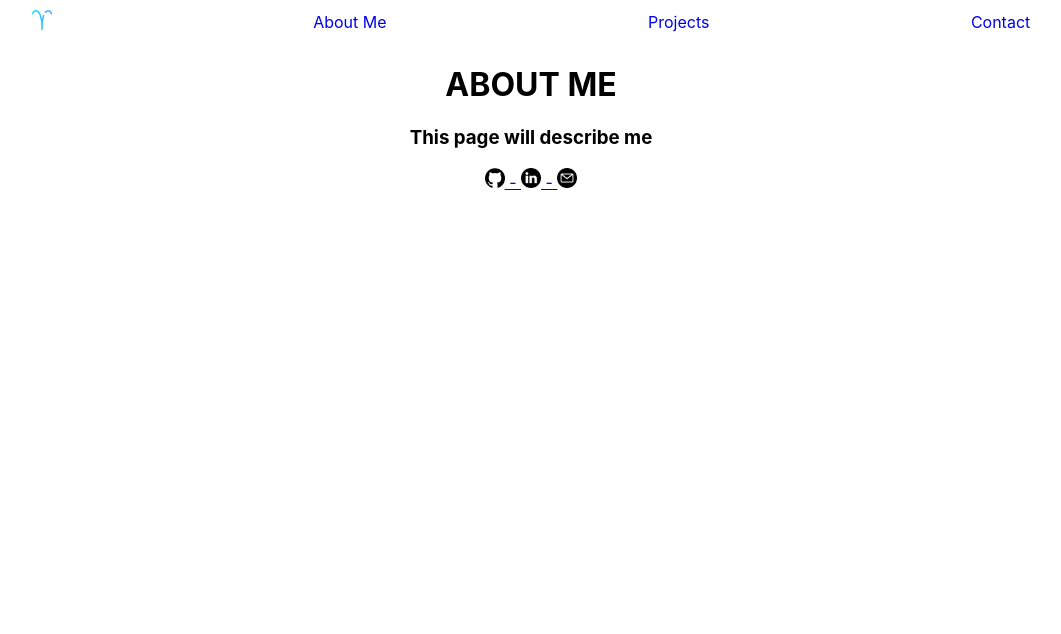
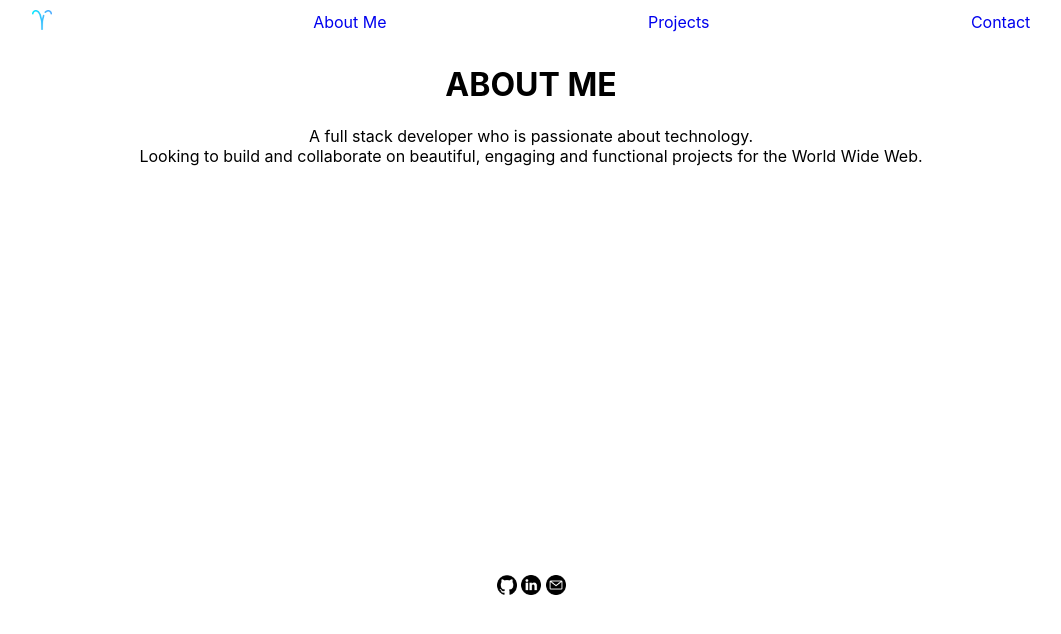
Before and after one commit to vntero/vntero-dot-com, a React (Create React App) app: page /about in a window 1280 px wide. Shown: the top 634 px of the page, without its empty margins (109-1170 px from the left). Built offline with nearby package versions, Linux system fonts and the light colour scheme.

Commit message:
about me section added

```diff
--- a/src/App.css
+++ b/src/App.css
@@ -43,3 +43,15 @@
   justify-content: space-around;
   padding: 10px;
 }
+
+.div-body {
+  height: 500px;
+}
+
+.footer {
+  padding: 10px;
+}
+
+a {
+  text-decoration: none;
+}
--- a/src/components/About.jsx
+++ b/src/components/About.jsx
@@ -3,9 +3,10 @@ import React from "react"
 
 function About() {
     return (
-        <div>
+        <div className="div-body">
             <h1>ABOUT ME</h1>
-            <h3>This page will describe me</h3>
+            <p>A full stack developer who is passionate about technology. <br></br>
+            Looking to build and collaborate on beautiful, engaging and functional projects for the World Wide Web.</p>
         </div>
     )
 }
--- a/src/components/Contact.jsx
+++ b/src/components/Contact.jsx
@@ -2,7 +2,7 @@ import React from "react"
 
 function Contact() {
     return (
-        <div>
+        <div className="div-body">
             <h1>CONTACT</h1>
             <h3>This page will lodad a form for contact. Fill out the form and press submit to send a request</h3>
         </div>
--- a/src/components/Footer.jsx
+++ b/src/components/Footer.jsx
@@ -2,13 +2,13 @@ import React from "react"
 
 function Footer() {
     return (
-        <div className="footer">
+        <section className="footer">
 
-            <a href="https://github.com/vntero" target="_blank" rel="noreferrer"><img alt="github" src="github.png" height={20} width={20}/> - </a>
-            <a href="https://www.linkedin.com/in/vntero/" target="_blank" rel="noreferrer"><img alt="linkedin" src="linkedin.png" height={20} width={20}/> - </a>
+            <a href="https://github.com/vntero" target="_blank" rel="noreferrer"><img alt="github" src="github.png" height={20} width={20}/> </a>
+            <a href="https://www.linkedin.com/in/vntero/" target="_blank" rel="noreferrer"><img alt="linkedin" src="linkedin.png" height={20} width={20}/> </a>
             <a href="mailto:collab@vntero.com"><img alt="email" src="email.png" height={20} width={20}/></a>
 
-        </div>
+        </section>
     )
 }
 
--- a/src/components/Projects.jsx
+++ b/src/components/Projects.jsx
@@ -2,7 +2,7 @@ import React from "react"
 
 function Projects() {
     return (
-        <div>
+        <div className="div-body">
             <h1>PROJECTS</h1>
             <h3>Here will be loaded all the projects built by Hugo</h3>
         </div>
--- a/src/components/Welcome.jsx
+++ b/src/components/Welcome.jsx
@@ -1,6 +1,6 @@
 function Welcome() {
     return (
-        <div>
+        <div className="div-body">
             <h1>Welcome</h1>
             <p></p>
         </div>
```
